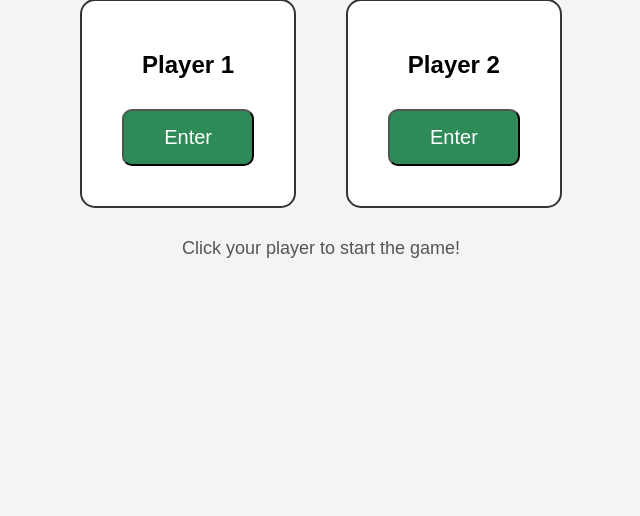
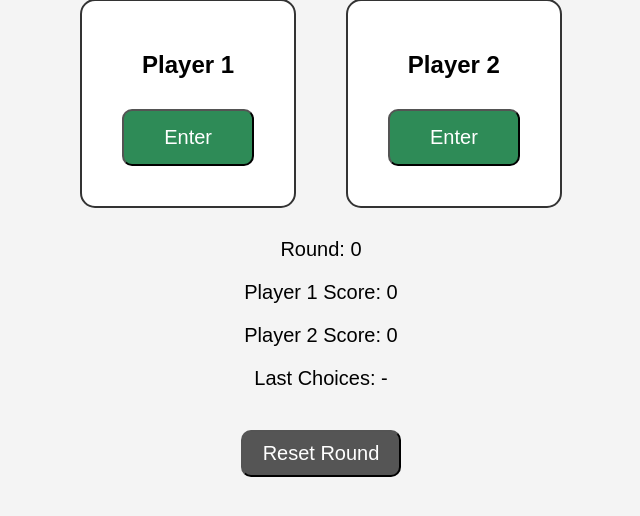
Before and after one commit to burgerKING2013/game_show, a Flask app: page / in a window 1280 px wide. Shown: the part 138-654 px from the top of the page, without its empty margins (319-959 px from the left). Run offline with Flask 3, Linux system fonts and the light colour scheme.

Commit message:
added reset button

```diff
--- a/main.py
+++ b/main.py
@@ -34,6 +34,17 @@ def setc2(c2):
     choice2 = c2
     return check_run()
 
+@app.route('/reset', methods=["POST"])
+def reset():
+    global s1, s2, round_number, last_choice1, last_choice2, ok
+    s1 = 0
+    s2 = 0
+    round_number = 0
+    last_choice1 = ''
+    last_choice2 = ''
+    ok = False
+    return jsonify(success=True)
+
 def check_run():
     global s1, s2, choice1, choice2, last_choice1, last_choice2, ok, round_number
     if choice1 != '' and choice2 != '':
--- a/templates/index.html
+++ b/templates/index.html
@@ -11,7 +11,8 @@
     button { font-size: 20px; padding: 15px 40px; margin: 10px; cursor: pointer; border-radius: 10px; }
     .green { background: seagreen; color: white; }
     .red { background: crimson; color: white; }
-    .caption { margin-top: 30px; font-size: 18px; color: #555; }
+    .scoreboard { margin-top: 30px; font-size: 20px; }
+    .reset-btn { margin-top: 20px; background: #555; color: white; border-radius: 10px; padding: 10px 20px; cursor: pointer; }
   </style>
 </head>
 <body>
@@ -29,7 +30,37 @@
   </div>
 </div>
 
-<p class="caption">Click your player to start the game!</p>
+<div class="scoreboard">
+  <p>Round: <span id="round">0</span></p>
+  <p>Player 1 Score: <span id="score1">0</span></p>
+  <p>Player 2 Score: <span id="score2">0</span></p>
+  <p>Last Choices: <span id="choices">-</span></p>
+</div>
+
+<button class="reset-btn" onclick="resetRound()">Reset Round</button>
+
+<script>
+async function updateStatus() {
+  let res = await fetch('/status');
+  let data = await res.json();
+  document.getElementById("score1").innerText = data.s1;
+  document.getElementById("score2").innerText = data.s2;
+  document.getElementById("round").innerText = data.round;
+  if(data.ok){
+    document.getElementById("choices").innerText =
+      `Player 1: ${data.last_choice1}, Player 2: ${data.last_choice2}`;
+  } else {
+    document.getElementById("choices").innerText = '-';
+  }
+}
+
+function resetRound() {
+  fetch('/reset', { method: 'POST' });
+}
+
+setInterval(updateStatus, 500);
+updateStatus();
+</script>
 
 </body>
 </html>
```
Also changed, not shown: templates/htmlp1.html (+12 -12 lines), templates/htmlp2.html (+12 -12 lines).
